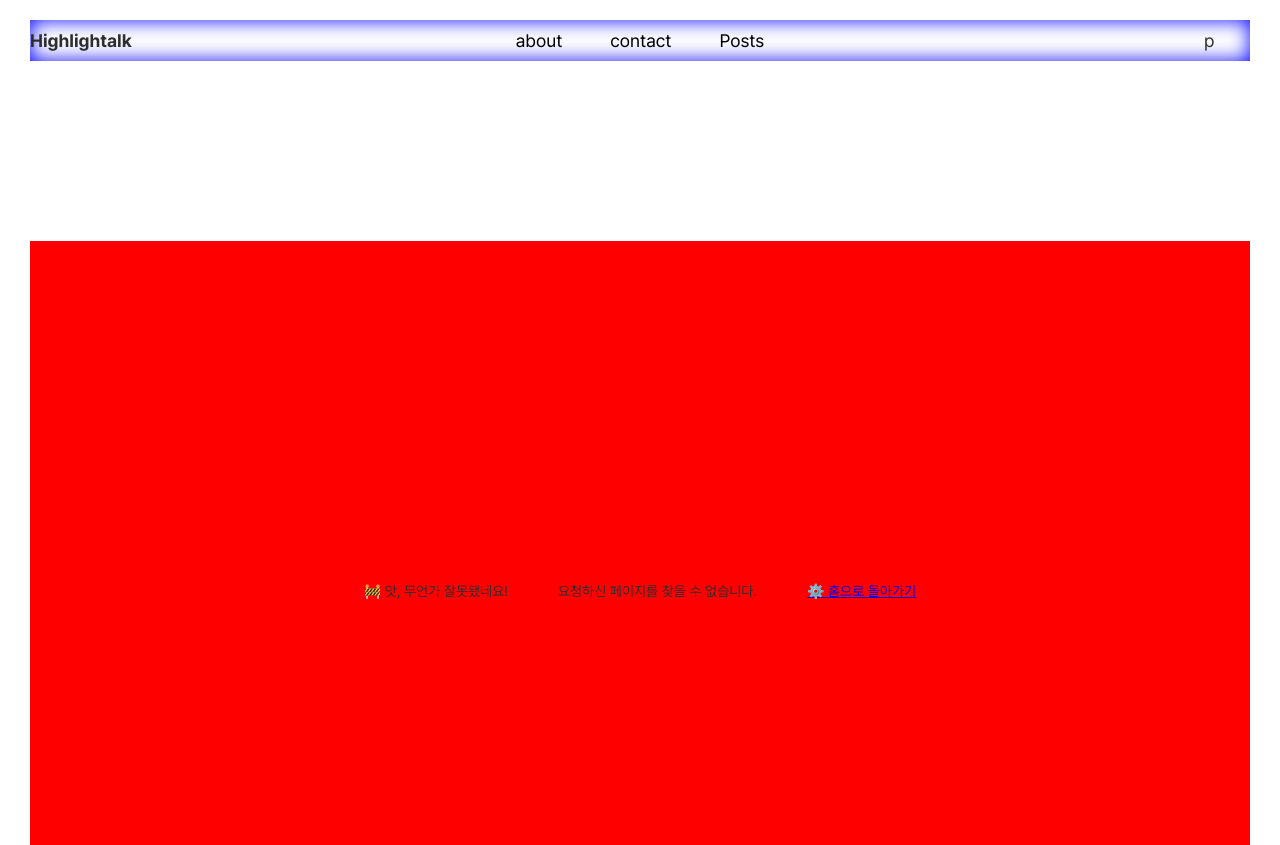
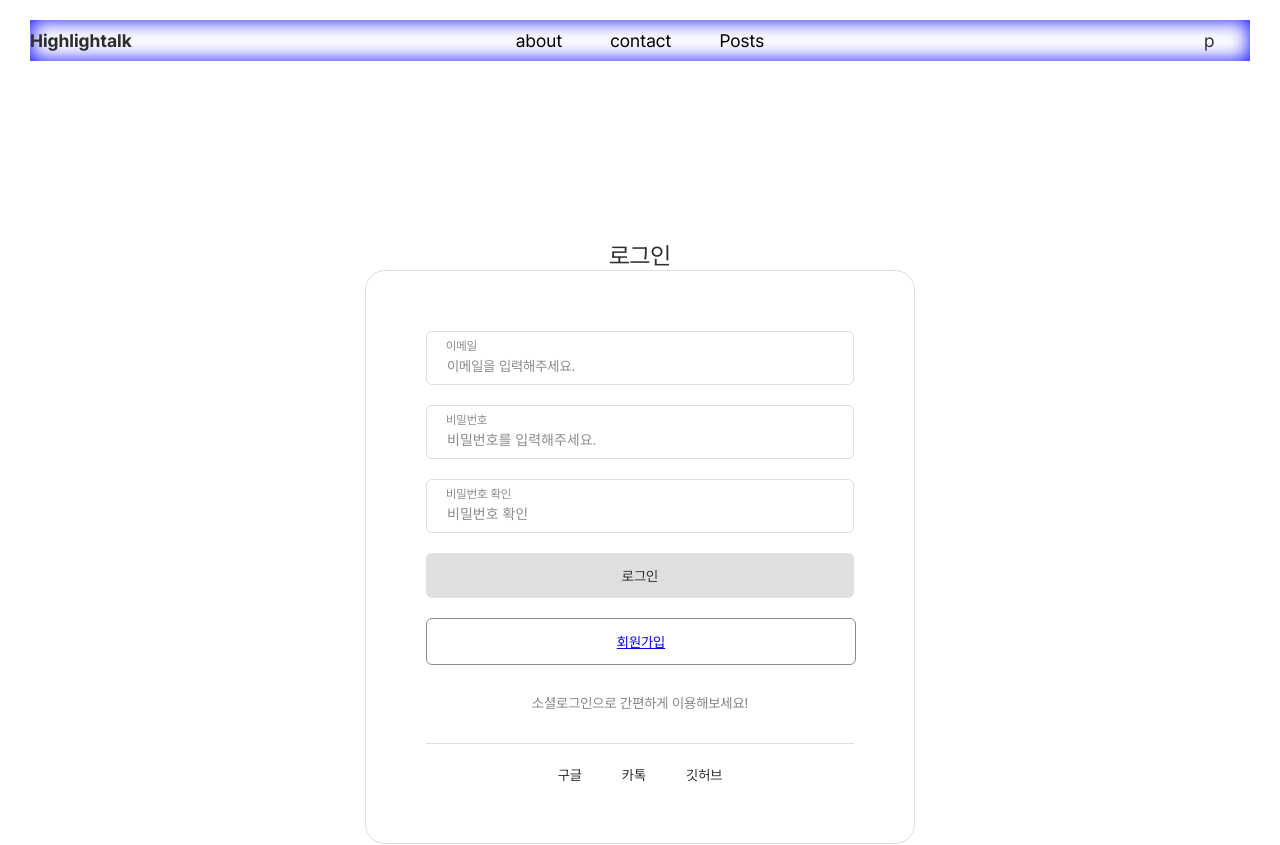
Before and after one commit to FRONTENDSCHOOLPLUS2/HighlighTalk, a Next.js app: page /login in a window 1280 px wide. Before the commit this address had no page. Shown: the top 845 px of the page. Built offline with nearby package versions, Linux system fonts and the light colour scheme.

Commit message:
Design: 로그인 UI 구현 #29 - background 제외한 폼 부분

```diff
--- /dev/null
+++ b/src/app/(user)/login/_LoginPage.scss
@@ -0,0 +1,112 @@
+@mixin flexColumn {
+  display: flex;
+  flex-direction: column;
+}
+
+// TODO - background z-index와 background 추가, ::after 속성으로 톡톡이 이미지 넣기
+
+.background {
+  width: 100%;
+  height: 50vh;
+}
+
+.login-page-container {
+  @include flexColumn;
+  align-items: center;
+
+  .title {
+    font-size: 2.4rem;
+  }
+
+  .login-form {
+    @include flexColumn;
+    gap: 2rem;
+    min-width: 55rem;
+    padding: 6rem;
+    border: 1px solid #dfdfdf;
+    border-radius: 2rem;
+
+    .input-group {
+      @include flexColumn;
+      position: relative;
+
+      label {
+        position: absolute;
+        top: 0.8rem;
+        left: 2rem;
+        font-size: 1.2rem;
+        color: #8b8b8b;
+      }
+
+      input {
+        padding: {
+          left: 2rem;
+          right: 1.4rem;
+          top: 2.6rem;
+          bottom: 1rem;
+        }
+        font: {
+          size: 1.4rem;
+          weight: normal;
+        }
+        outline: none;
+        border: 1px solid #dfdfdf;
+        border-radius: 0.6rem;
+
+        // REVIEW - 아래 두 선택자는 css 스타일 전역에 type='text'에만 indent와 height 있어 해제하기 위해 씀
+
+        &[type='text'] {
+          text-indent: 0rem;
+          height: auto;
+        }
+
+        &::placeholder {
+          color: #8b8b8b;
+        }
+      }
+    }
+
+    button {
+      width: 100%;
+      height: 4.5rem;
+      text-align: center;
+      cursor: pointer;
+      border-radius: 0.6rem;
+
+      &.login-button {
+        background-color: #dfdfdf;
+      }
+
+      &.signup-button {
+        background-color: #ffffff;
+        border: 1px solid #8b8b8b;
+      }
+    }
+
+    .social-login {
+      @include flexColumn;
+      justify-content: center;
+      gap: 2rem;
+      margin-top: 1rem;
+
+      p {
+        text-align: center;
+        color: #868686;
+      }
+
+      .hr::after {
+        content: '';
+        display: inline-block;
+        height: 1px;
+        width: 100%;
+        background-color: #dfdfdf;
+      }
+
+      .icons {
+        display: flex;
+        justify-content: center;
+        gap: 4rem;
+      }
+    }
+  }
+}
--- /dev/null
+++ b/src/app/(user)/login/page.tsx
@@ -0,0 +1,45 @@
+import Link from 'next/link';
+import './_LoginPage.scss';
+
+function LoginPage() {
+  return (
+    <>
+      <span className="background"></span>
+      <div className="login-page-container">
+        <h1 className="title">로그인</h1>
+        <form action="submit" className="login-form">
+          <div className="input-group">
+            <label htmlFor="email">이메일</label>
+            <input type="text" id="email" placeholder="이메일을 입력해주세요." />
+          </div>
+          <div className="input-group">
+            <label htmlFor="password">비밀번호</label>
+            <input type="password" id="password" placeholder="비밀번호를 입력해주세요." />
+          </div>
+          <div className="input-group">
+            <label htmlFor="pw-confirm">비밀번호 확인</label>
+            <input type="password" id="pw-confirm" placeholder="비밀번호 확인" />
+          </div>
+
+          <button type="button" className="login-button">
+            로그인
+          </button>
+          <button type="button" className="signup-button">
+            <Link href="/signup">회원가입</Link>
+          </button>
+          <div className="social-login">
+            <p>소셜로그인으로 간편하게 이용해보세요!</p>
+            <span className="hr"></span>
+            <div className="icons">
+              {/* TODO - icon으로 추후 변경 */}
+              <div>구글</div>
+              <div>카톡</div>
+              <div>깃허브</div>
+            </div>
+          </div>
+        </form>
+      </div>
+    </>
+  );
+}
+export default LoginPage;
```
Also changed, not shown: 1 other file (tests, documents, lock files or other folders).
